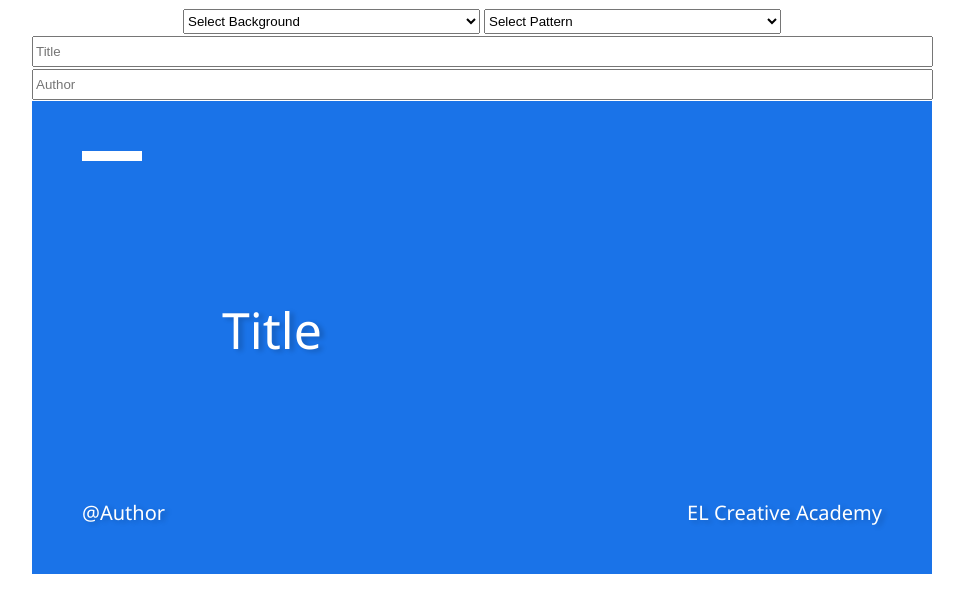
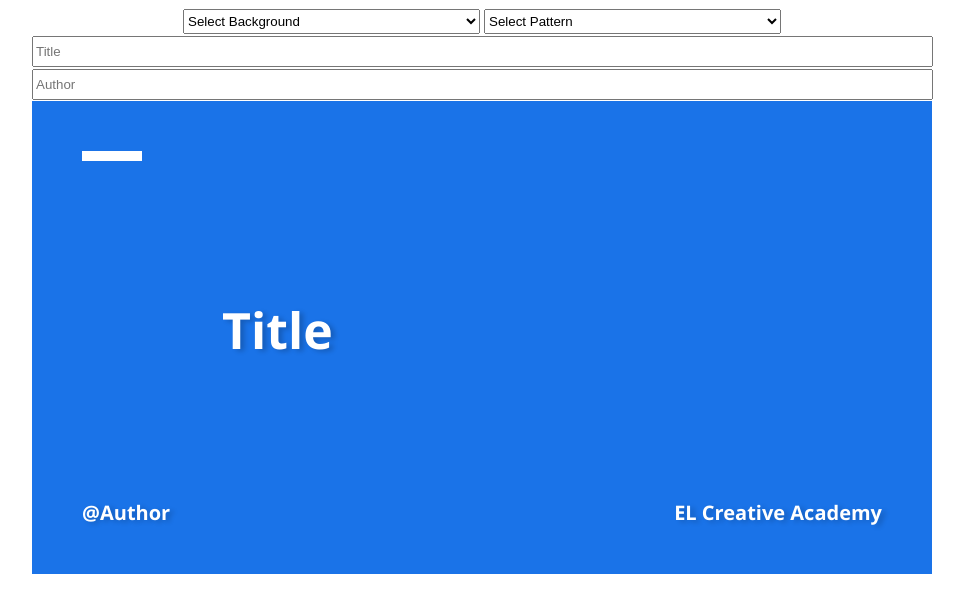
Before and after one commit to elhakimyasya/thumbs, a plain HTML site: page index.html in a window 1280 px wide. Shown: the whole page, without its empty margins (158-1122 px from the left). Drawn offline with Linux system fonts and the light colour scheme; a web font is replaced by a local one.

Commit message:
Update style.css

```diff
--- a/style.css
+++ b/style.css
@@ -150,7 +150,7 @@ body {
 .content-title {
 	font-size: 50px;
 	font-family: Quicksand, 'Google Sans', 'Segoe UI', sans-serif;
-	font-weight: 500;
+	font-weight: 700;
 	padding: 0 140px;
 	text-shadow: 4px 2px 5px rgba(0,0,0,0.2);
 	max-height: 240px;
@@ -167,7 +167,7 @@ body {
 	justify-content: space-between;
 	font-family: Quicksand, 'Google Sans', 'Segoe UI', sans-serif;
 	font-size: 20px;
-	font-weight: 500;
+	font-weight: 700;
 	text-shadow: 4px 2px 5px rgba(0,0,0,0.2);
 	align-items: center;
 	z-index: 999;
```
